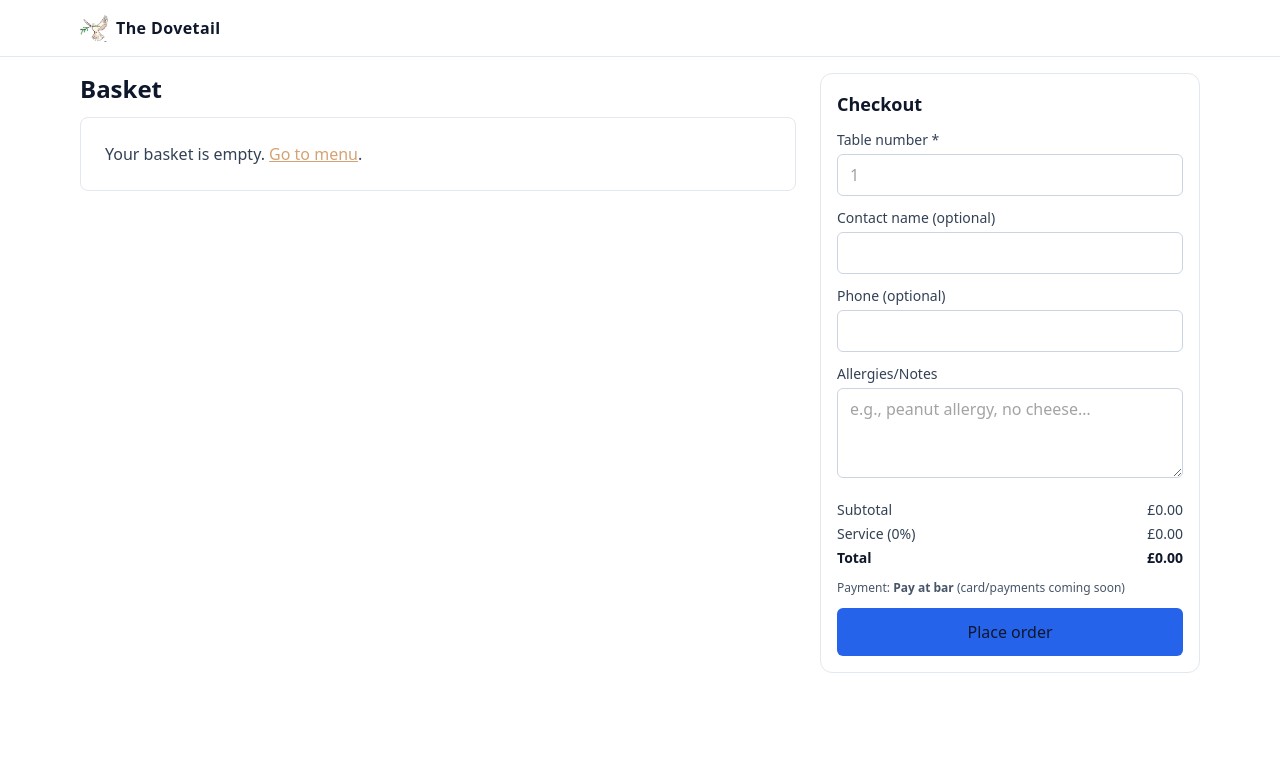
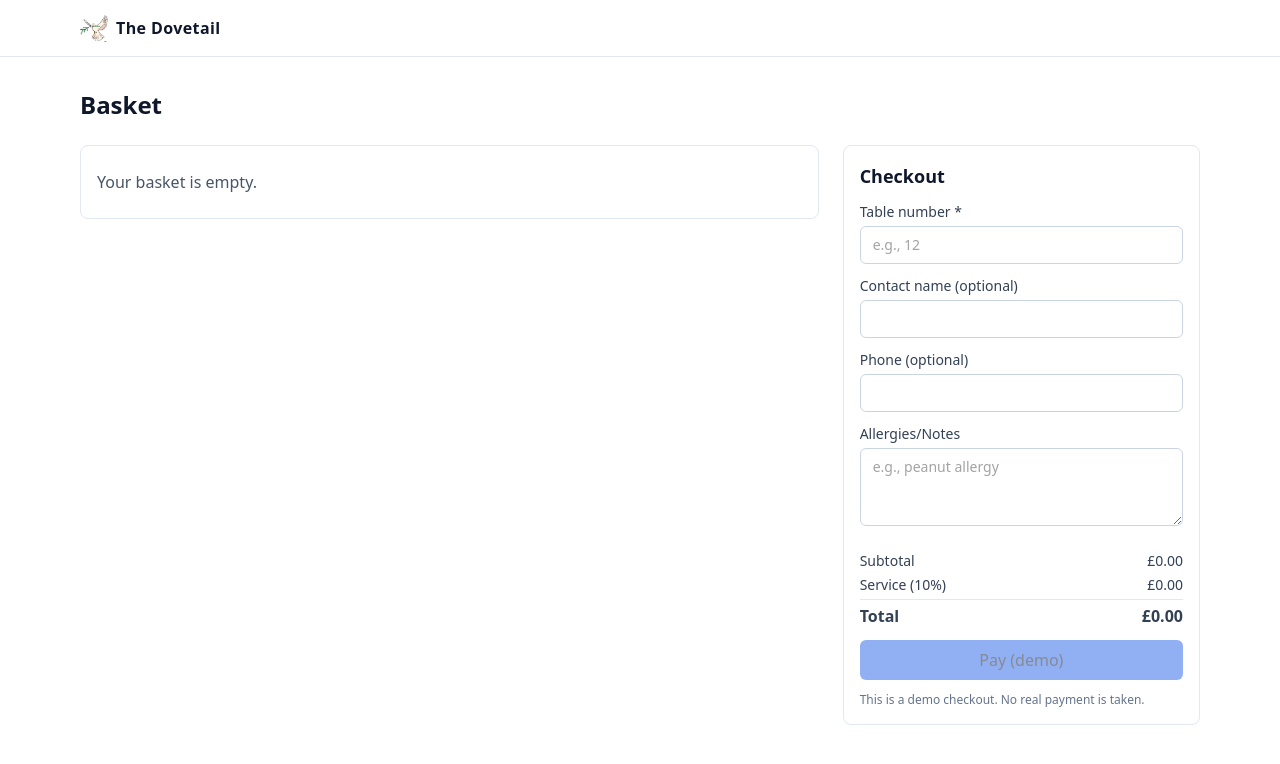
Before and after one commit to hopbruce/pub-food-ordering, a Next.js app: page /basket in a window 1280 px wide. Shown: the top 764 px of the page. Built offline with nearby package versions, Linux system fonts and the light colour scheme.

Commit message:
Update page.tsx

```diff
--- a/app/basket/page.tsx
+++ b/app/basket/page.tsx
@@ -1,11 +1,188 @@
 // app/basket/page.tsx
+"use client";
+
+import { useEffect, useMemo, useState } from "react";
+import { useCart } from "@/components/cart/CartContext";
+
+type Srv = { kitchenOpen: boolean; serviceChargePercent?: number };
+
 export const dynamic = "force-dynamic";
-export const revalidate = 0;
-
-import NextDynamic from "next/dynamic";
-
-const BasketClient = NextDynamic(() => import("./BasketClient"), { ssr: false });
 
 export default function BasketPage() {
-  return <BasketClient />;
+  const { items, update, remove } = useCart();
+  const [table, setTable] = useState("");
+  const [name, setName] = useState("");
+  const [phone, setPhone] = useState("");
+  const [notes, setNotes] = useState("");
+  const [srv, setSrv] = useState<Srv>({ kitchenOpen: true, serviceChargePercent: 0 });
+  const [busy, setBusy] = useState(false);
+  const [err, setErr] = useState<string | null>(null);
+
+  useEffect(() => {
+    // pull service charge + kitchen open from our existing endpoint
+    fetch("/api/kitchen", { cache: "no-store" })
+      .then((r) => r.json())
+      .then((d) => setSrv({ kitchenOpen: !!d.kitchenOpen, serviceChargePercent: d.serviceChargePercent || 0 }))
+      .catch(() => {});
+  }, []);
+
+  const subtotal = useMemo(
+    () => items.reduce((s: number, it: any) => s + it.price * it.qty, 0),
+    [items]
+  );
+  const service = useMemo(
+    () => Math.round((subtotal * (srv.serviceChargePercent || 0)) ) / 100,
+    [subtotal, srv.serviceChargePercent]
+  );
+  const total = useMemo(() => subtotal + service, [subtotal, service]);
+
+  const canPay = items.length > 0 && table.trim() !== "" && srv.kitchenOpen && !busy;
+
+  async function payDemo() {
+    setBusy(true);
+    setErr(null);
+    try {
+      const res = await fetch("/api/pay/demo", {
+        method: "POST",
+        headers: { "Content-Type": "application/json" },
+        body: JSON.stringify({
+          tableNumber: table,
+          name,
+          phone,
+          notes,
+          items: items.map((i: any) => ({ slug: i.slug, qty: i.qty, notes: i.notes })),
+        }),
+      });
+      const data = await res.json();
+      if (!res.ok || !data.ok) throw new Error(data.error || "Payment failed");
+      window.location.href = data.receiptUrl as string;
+    } catch (e: any) {
+      setErr(e?.message || "Something went wrong");
+      setBusy(false);
+    }
+  }
+
+  return (
+    <main className="max-w-6xl mx-auto px-4 py-8">
+      <h1 className="text-2xl font-semibold text-slate-900">Basket</h1>
+
+      {!srv.kitchenOpen && (
+        <div className="mt-4 rounded-md bg-yellow-50 text-yellow-900 px-4 py-3 border border-yellow-200">
+          Kitchen is closed. Ordering is disabled.
+        </div>
+      )}
+
+      <div className="mt-6 grid gap-6 lg:grid-cols-3">
+        {/* Items */}
+        <section className="lg:col-span-2 space-y-4">
+          {items.map((it: any) => (
+            <div key={it.slug} className="flex items-center justify-between rounded-lg border border-slate-200 bg-white px-4 py-3">
+              <div>
+                <div className="font-medium text-slate-900">{it.name}</div>
+                <div className="text-sm text-slate-600">£{it.price.toFixed(2)} each</div>
+              </div>
+              <div className="flex items-center gap-3">
+                <input
+                  type="number"
+                  min={1}
+                  value={it.qty}
+                  onChange={(e) => update(it.slug, Math.max(1, Number(e.target.value)))}
+                  className="w-16 rounded-md border border-slate-300 bg-white px-2 py-1 text-center"
+                />
+                <button
+                  onClick={() => remove(it.slug)}
+                  className="text-sm rounded-md border px-3 py-1 border-slate-300 text-slate-700 hover:border-blue-400"
+                >
+                  Remove
+                </button>
+              </div>
+            </div>
+          ))}
+          {items.length === 0 && (
+            <div className="rounded-lg border border-slate-200 bg-white px-4 py-6 text-slate-600">
+              Your basket is empty.
+            </div>
+          )}
+        </section>
+
+        {/* Checkout */}
+        <aside className="rounded-lg border border-slate-200 bg-white p-4 space-y-3">
+          <h2 className="text-lg font-semibold text-slate-900">Checkout</h2>
+
+          <label className="block text-sm">
+            <span className="text-slate-700">Table number *</span>
+            <input
+              value={table}
+              onChange={(e) => setTable(e.target.value)}
+              className="mt-1 w-full rounded-md border border-slate-300 bg-white px-3 py-2 focus:ring-2 focus:ring-blue-600"
+              placeholder="e.g., 12"
+            />
+          </label>
+
+          <label className="block text-sm">
+            <span className="text-slate-700">Contact name (optional)</span>
+            <input
+              value={name}
+              onChange={(e) => setName(e.target.value)}
+              className="mt-1 w-full rounded-md border border-slate-300 bg-white px-3 py-2"
+            />
+          </label>
+
+          <label className="block text-sm">
+            <span className="text-slate-700">Phone (optional)</span>
+            <input
+              value={phone}
+              onChange={(e) => setPhone(e.target.value)}
+              className="mt-1 w-full rounded-md border border-slate-300 bg-white px-3 py-2"
+            />
+          </label>
+
+          <label className="block text-sm">
+            <span className="text-slate-700">Allergies/Notes</span>
+            <textarea
+              value={notes}
+              onChange={(e) => setNotes(e.target.value)}
+              rows={3}
+              className="mt-1 w-full rounded-md border border-slate-300 bg-white px-3 py-2"
+              placeholder="e.g., peanut allergy"
+            />
+          </label>
+
+          <div className="pt-2 text-sm text-slate-700 space-y-1">
+            <div className="flex justify-between">
+              <span>Subtotal</span>
+              <span className="tabular-nums">£{subtotal.toFixed(2)}</span>
+            </div>
+            <div className="flex justify-between">
+              <span>Service ({srv.serviceChargePercent || 0}%)</span>
+              <span className="tabular-nums">£{service.toFixed(2)}</span>
+            </div>
+            <div className="h-px bg-slate-200 my-1" />
+            <div className="flex justify-between text-base font-semibold">
+              <span>Total</span>
+              <span className="tabular-nums">£{total.toFixed(2)}</span>
+            </div>
+          </div>
+
+          {err && (
+            <div className="rounded-md bg-red-50 text-red-800 px-3 py-2 text-sm border border-red-200">
+              {err}
+            </div>
+          )}
+
+          <button
+            onClick={payDemo}
+            disabled={!canPay}
+            className="w-full rounded-md px-4 py-2 text-white font-medium bg-blue-600 disabled:opacity-50 hover:bg-blue-700"
+          >
+            {busy ? "Processing…" : "Pay (demo)"}
+          </button>
+
+          <div className="text-xs text-slate-500">
+            This is a demo checkout. No real payment is taken.
+          </div>
+        </aside>
+      </div>
+    </main>
+  );
 }
```
